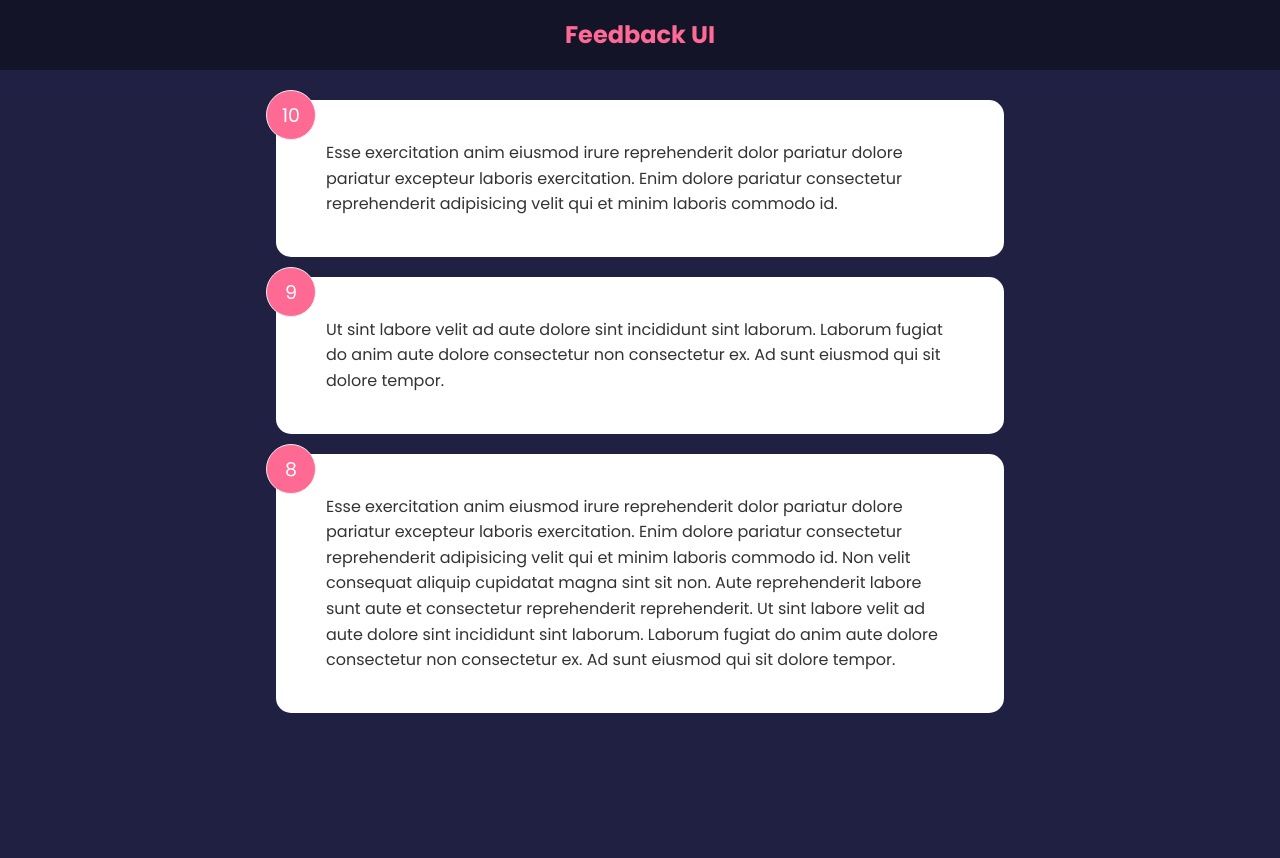
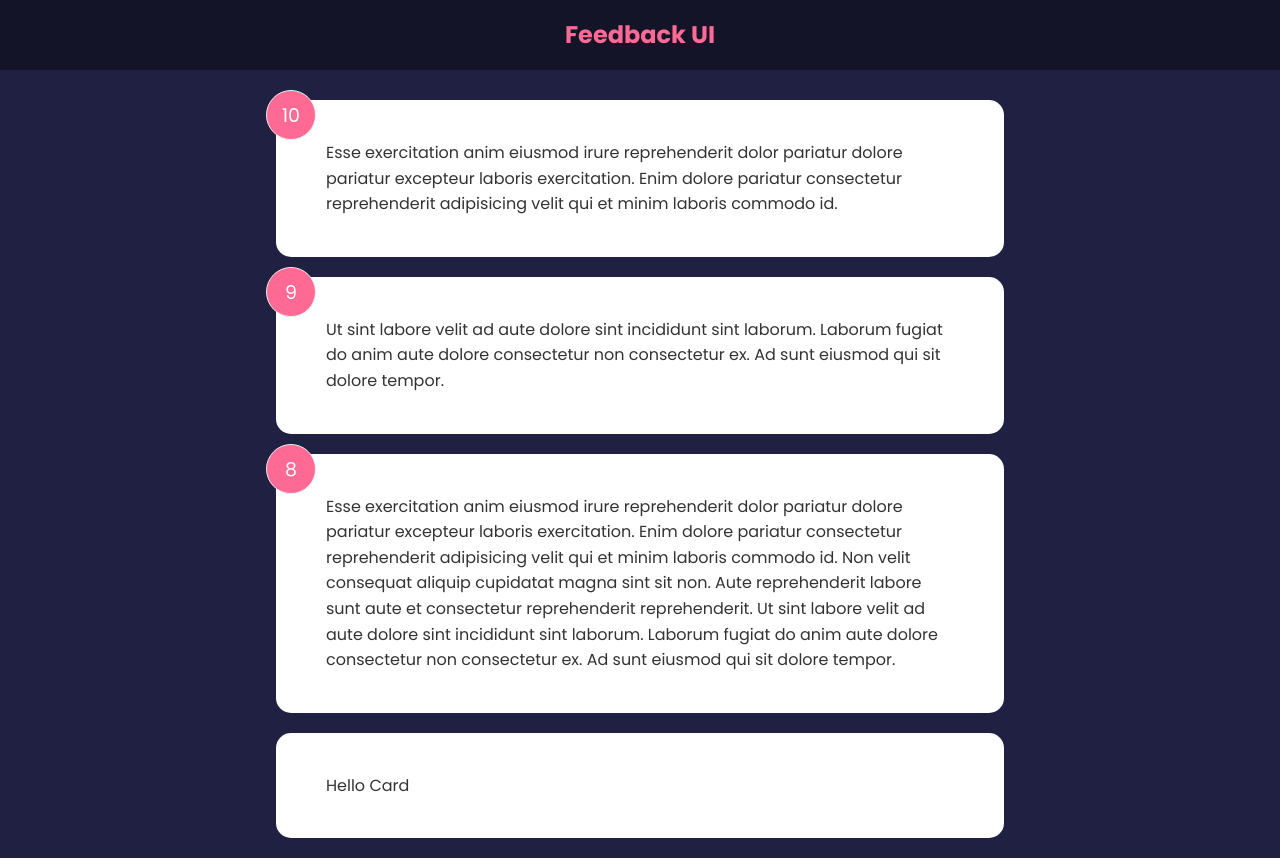
Before and after one commit to Galeups/react-example-feedback-js, a React (Create React App) app: page / in a window 1280 px wide. Before the commit the page ends 800 px from the top, so only its background shows below. Built offline with nearby package versions, Linux system fonts and the light colour scheme.

Commit message:
feat: add PropTypes

```diff
--- a/src/App.js
+++ b/src/App.js
@@ -3,6 +3,7 @@
 import Header from "./components/Header";
 import FeedbackList from "./components/FeedbackList";
 import FeedbackData from "./data/FeedbackData";
+import Card from "./components/shared/Card";
 
 function App() {
   const [feedback, setFeetback] = useState(FeedbackData);
@@ -12,6 +13,7 @@
       <Header />
       <div className="container">
         <FeedbackList feedback={feedback} />
+        <Card> Hello Card </Card>
       </div>
     </>
   );
--- a/src/components/FeedbackItem.jsx
+++ b/src/components/FeedbackItem.jsx
@@ -1,12 +1,17 @@
-import { useState } from "react";
+import PropTypes from "prop-types";
+import Card from "./shared/Card";
 
 function FeedbackItem({ item }) {
   return (
-    <div className="card">
+    <Card>
       <div className="num-display">{item.rating}</div>
       <div className="text-display">{item.text}</div>
-    </div>
+    </Card>
   );
 }
 
+FeedbackItem.propTypes = {
+  item: PropTypes.object.isRequired,
+};
+
 export default FeedbackItem;
--- /dev/null
+++ b/src/components/shared/Card.jsx
@@ -0,0 +1,16 @@
+import PropTypes from "prop-types";
+
+function Card({ children, reverse }) {
+  return <div className={`card ${reverse && "reverse"}`}>{children}</div>;
+}
+
+Card.defaultProps = {
+  reverse: false,
+};
+
+Card.propTypes = {
+  children: PropTypes.node.isRequired,
+  reverse: PropTypes.bool,
+};
+
+export default Card;
```
Also changed, not shown: src/components/FeedbackList.jsx (+11 -0 lines).
